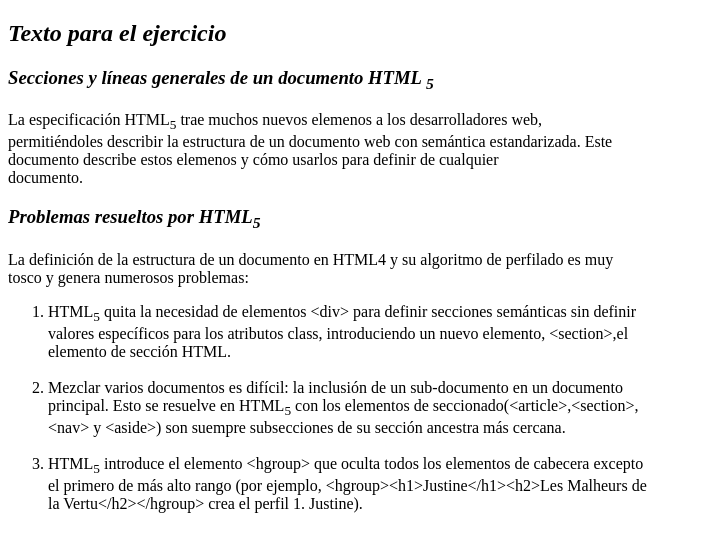
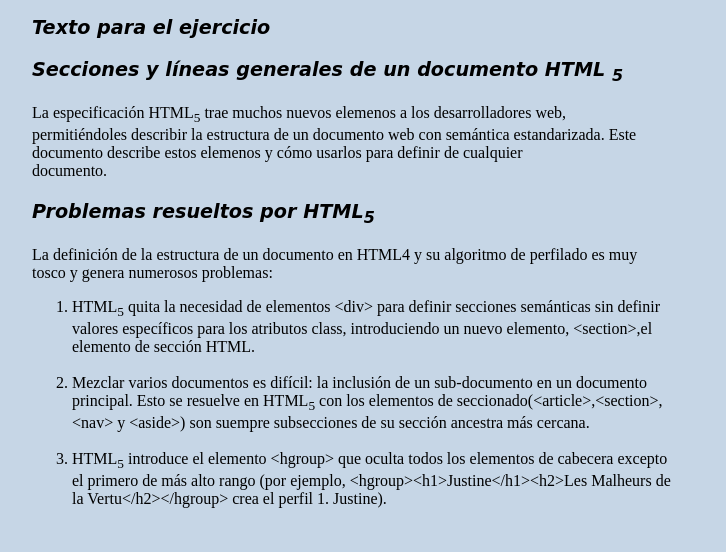
Before and after one commit to mirsdwk/mmd-retos-html-css-urbalab-03112022, a plain HTML site: page Ex1/index.html in a window 1280 px wide. Shown: the whole page, without its empty margins (0-726 px from the left). Drawn offline with Linux system fonts and the light colour scheme.

Commit message:
Cambio de fuente en títulos en css, color de body y posicionamiento

```diff
--- a/Ex1/index.html
+++ b/Ex1/index.html
@@ -5,6 +5,7 @@
     <meta http-equiv="X-UA-Compatible" content="IE=edge">
     <meta name="viewport" content="width=device-width, initial-scale=1.0">
     <title>Ejercicio1</title>
+    <link rel="stylesheet" href="./styles.css">
 </head>
 <body>
     <h2><em>Texto para el ejercicio</em> </h2>
--- a/Ex1/styles.css
+++ b/Ex1/styles.css
@@ -0,0 +1,13 @@
+body{
+    background-color: rgb(198, 214, 230);
+    margin-left: 2em;
+    margin-bottom: 0em;
+
+    height: 100vh;
+}
+
+h3,h2{
+
+  font: oblique bold 120% cursive;
+
+}
```
Also changed, not shown: Ex2/ejercicio2.css (added).
